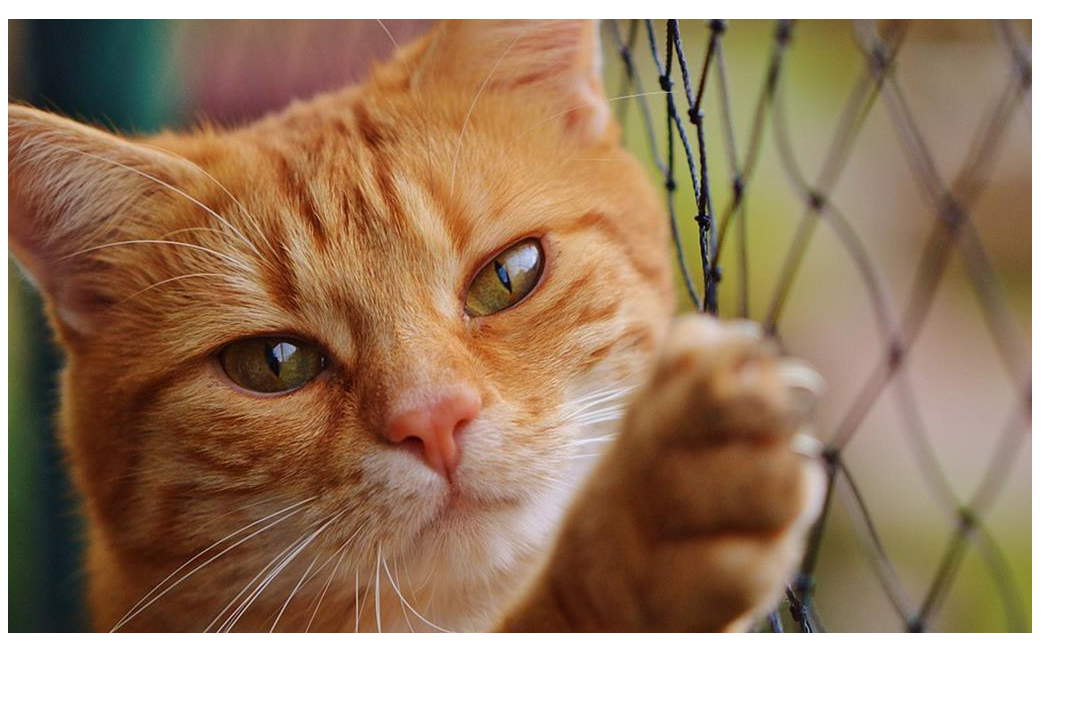
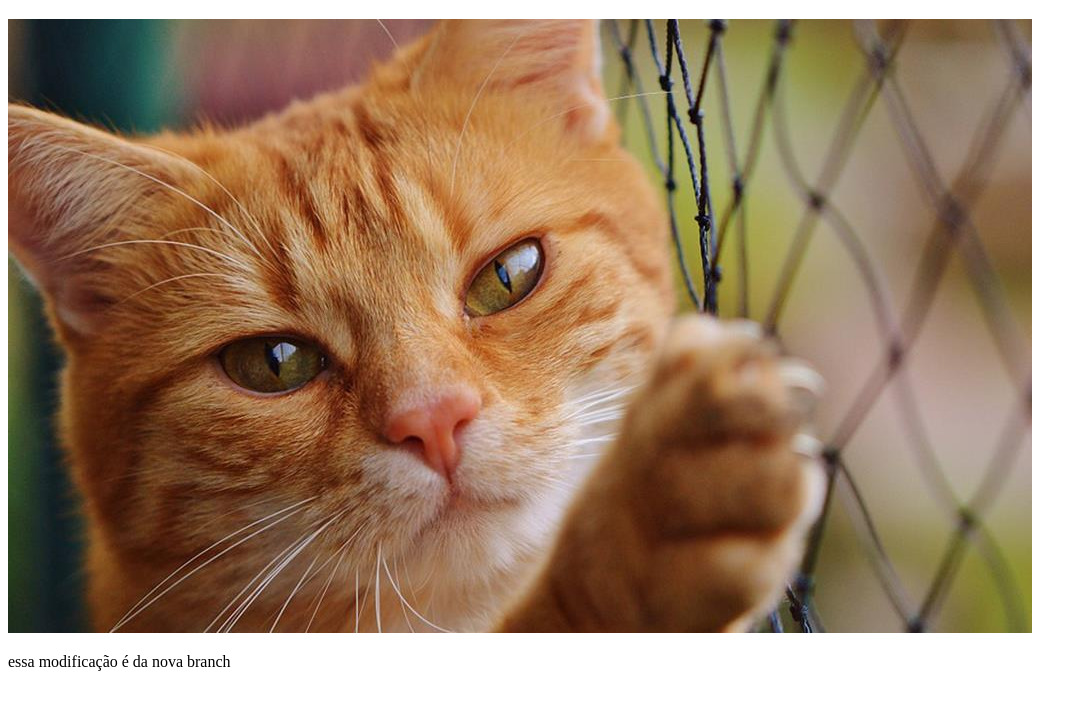
Before and after one commit to davaslindo/html, a plain HTML site: page index.html in a window 1280 px wide. Shown: the part 61-770 px from the top of the page, without its empty margins (0-1087 px from the left). Drawn offline with Linux system fonts and the light colour scheme.

Commit message:
Testando alterações em branchs diferentes

```diff
--- a/index.html
+++ b/index.html
@@ -8,5 +8,6 @@
 <body>
     <h1>Davas Lindo</h1>
     <img src="./imagens/gatoTeste.jpg" alt="gatoTeste">
+    <p>essa modificação é da nova branch</p>
 </body>
 </html>
```
